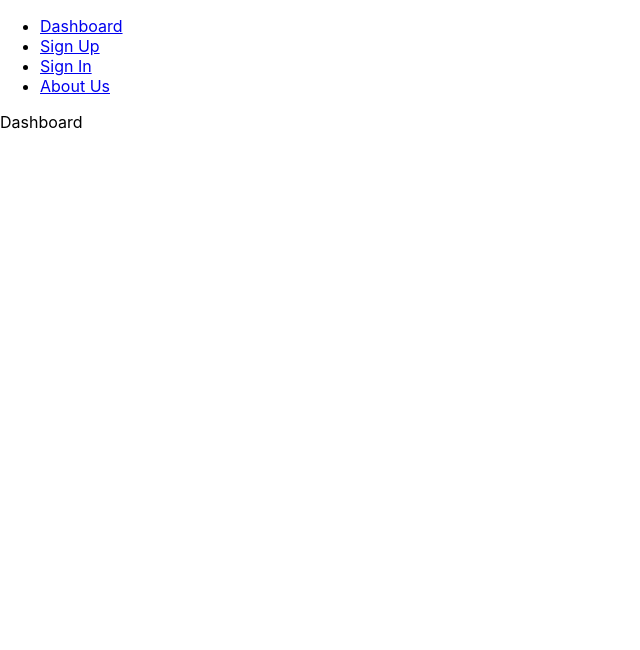
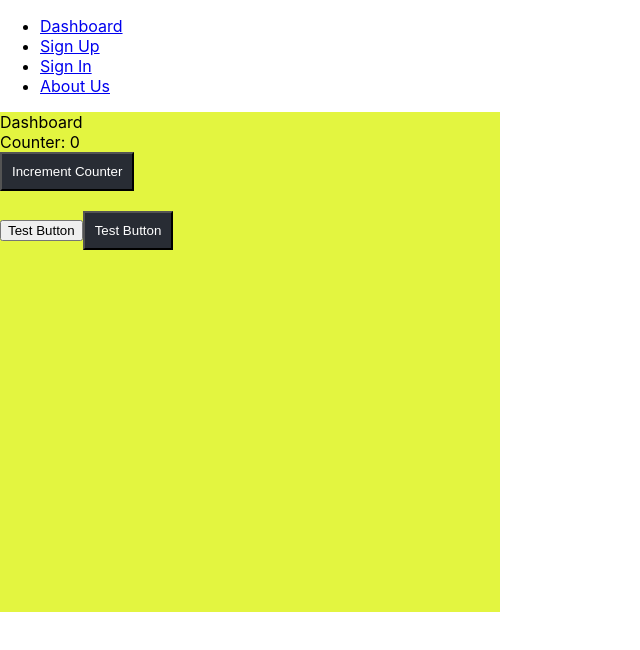
Before and after one commit to adtyagupta72/FYITMar26, a React (Create React App) app in the folder react-practice/: page / in a window 1280 px wide. Shown: the top 650 px of the page, without its empty margins (0-640 px from the left). Built offline with nearby package versions, Linux system fonts and the light colour scheme.

Commit message:
React: Styling in React

```diff
--- /dev/null
+++ b/package.json
@@ -0,0 +1,5 @@
+{
+  "devDependencies": {
+    "react-router-dom": "^7.18.1"
+  }
+}
--- /dev/null
+++ b/react-practice/src/RRouter/Dashboard.css
@@ -0,0 +1,5 @@
+#dashboardDiv{
+    background-color: #e3f540;
+    height: 500px;
+    width: 500px;
+}
--- a/react-practice/src/RRouter/Dashboard.jsx
+++ b/react-practice/src/RRouter/Dashboard.jsx
@@ -1,5 +1,35 @@
+import { useState } from 'react'
+import './Dashboard.css'
+import Counter from './ReusableComponents/Counter'
+import style from './ReusableComponents/Button.module.css'
+
 const Dashboard = () =>
 {
-    return <div>Dashboard</div>
+    const [condition, setCondition] = useState("Open")
+    let divStyleOpen = {
+        backgroundColor: "#e3f540",
+        height: "500px",
+        width: "500px"
+    }
+
+    let divStyleClosed = {
+        backgroundColor: "#f5483f",
+        height: "500px",
+        width: "500px"
+    }
+
+    return <div style={ condition==="Open"? divStyleOpen: divStyleClosed}>
+        {/*  id='dashboardDiv' */}
+        <label >
+            Dashboard
+        </label>
+        <Counter/>
+        <br/>
+        <button>Test Button</button>
+        <button className={style.myButton}>Test Button</button>
+    </div>
 }
 export default Dashboard
+
+// backgroundColor
+// background-color
--- /dev/null
+++ b/react-practice/src/RRouter/ReusableComponents/Button.module.css
@@ -0,0 +1,7 @@
+.myButton{
+    background-color: #282c34;
+    color: white;
+    padding: 10px;
+    font-family: Sans-Serif;
+    text-align: center;
+}
--- /dev/null
+++ b/react-practice/src/RRouter/ReusableComponents/Counter.jsx
@@ -0,0 +1,23 @@
+import { useState } from "react"
+import style from './Button.module.css'
+
+const Counter = () =>
+{
+    const [counter, setCounter] = useState(0)
+
+    function incrementCounter()
+    {
+        setCounter(counter+1)
+    }
+
+    return <div>
+            <label>
+                Counter: {counter}
+            </label>
+            <br/>
+            <button className={style.myButton} onClick={() => incrementCounter()}>
+                Increment Counter
+            </button>
+        </div>
+}
+export default Counter
--- a/react-practice/src/RRouter/Signup.jsx
+++ b/react-practice/src/RRouter/Signup.jsx
@@ -1,5 +1,11 @@
+import Counter from "./ReusableComponents/Counter"
+
 const Signup = () =>
 {
-    return <div>Signup</div>
+    return <div>
+        Signup
+        <br/>
+        <Counter/>
+        </div>
 }
 export default Signup
```
Also changed, not shown: 1 other file (tests, documents, lock files or other folders).
